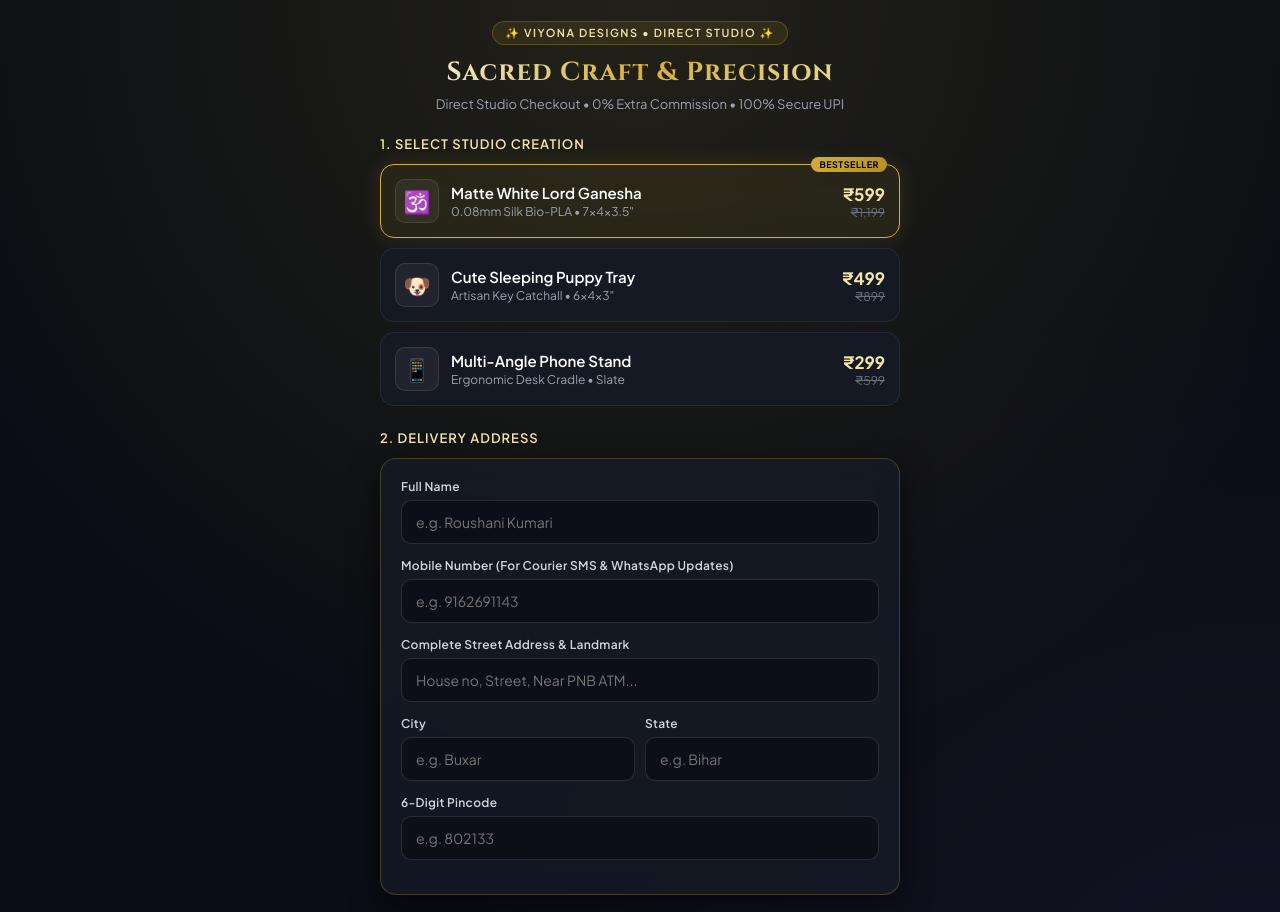
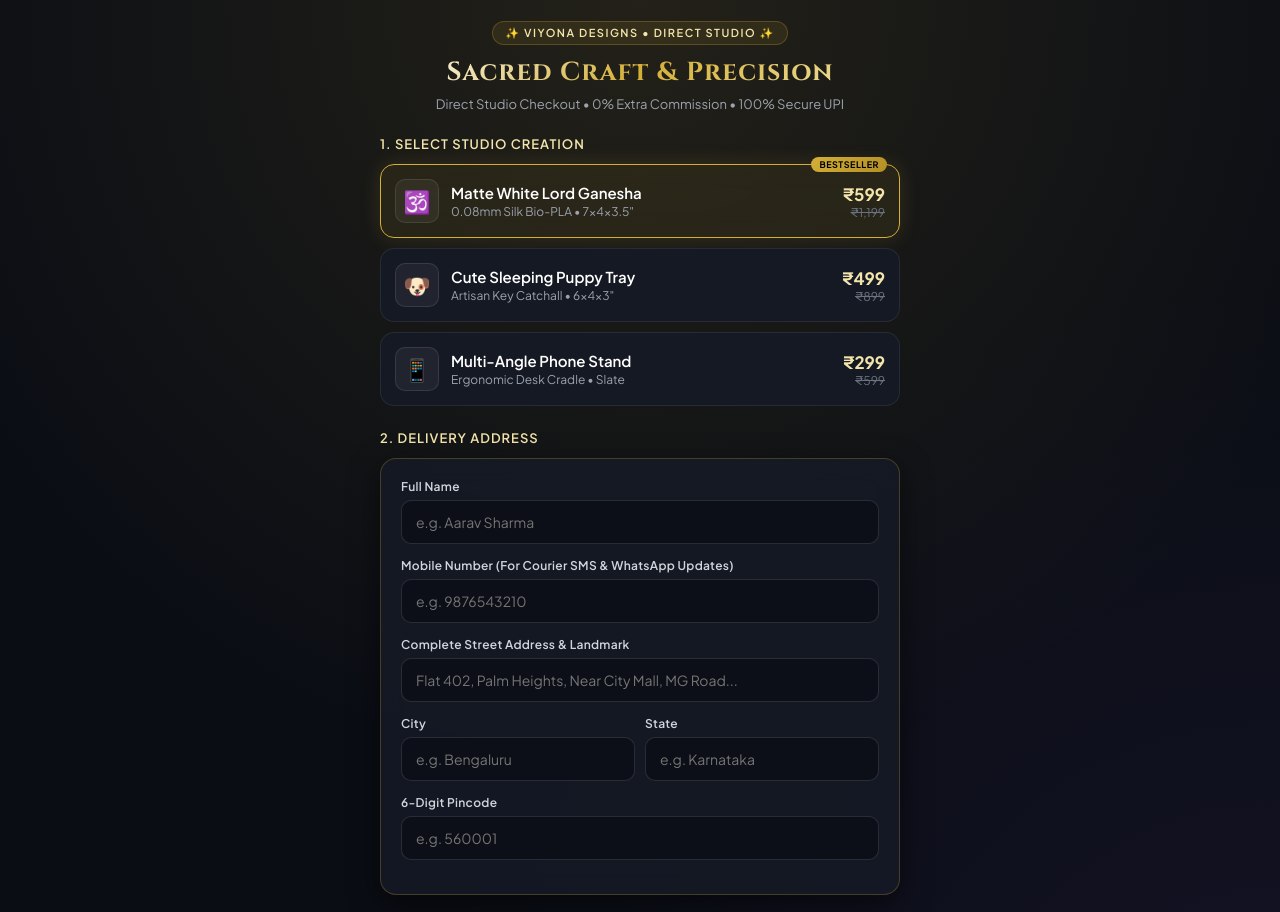
Before and after one commit to ravisharmavashishtha/viyona-commerce-backend, a website: page index.html in a window 1280 px wide. Shown: the top 912 px of the page. Drawn offline with Linux system fonts and the light colour scheme.

Commit message:
refactor: use clean generic sample names, numbers, and addresses across UI and APIs

```diff
--- a/api/whatsapp.js
+++ b/api/whatsapp.js
@@ -113,7 +113,7 @@ export default async function handler(req, res) {
         if (!pincode) {
           await sendWhatsAppMessage({
             to: from,
-            message: `⚠️ We couldn't detect a 6-digit Pincode in your message. Please include your 6-digit delivery pincode (e.g. 802133 or 411057).`
+            message: `⚠️ We couldn't detect a 6-digit Pincode in your message. Please include your 6-digit delivery pincode (e.g. 560001 or 110001).`
           });
           return res.status(200).json({ status: 'pincode_missing' });
         }
--- a/index.html
+++ b/index.html
@@ -427,33 +427,33 @@
 
       <div class="form-group">
         <label>Full Name</label>
-        <input type="text" id="custName" class="form-input" placeholder="e.g. Roushani Kumari" required>
+        <input type="text" id="custName" class="form-input" placeholder="e.g. Aarav Sharma" required>
       </div>
 
       <div class="form-group">
         <label>Mobile Number (For Courier SMS & WhatsApp Updates)</label>
-        <input type="tel" id="custPhone" class="form-input" placeholder="e.g. 9162691143" maxlength="10" required>
+        <input type="tel" id="custPhone" class="form-input" placeholder="e.g. 9876543210" maxlength="10" required>
       </div>
 
       <div class="form-group">
         <label>Complete Street Address & Landmark</label>
-        <input type="text" id="custAddress" class="form-input" placeholder="House no, Street, Near PNB ATM..." required>
+        <input type="text" id="custAddress" class="form-input" placeholder="Flat 402, Palm Heights, Near City Mall, MG Road..." required>
       </div>
 
       <div class="form-row">
         <div class="form-group">
           <label>City</label>
-          <input type="text" id="custCity" class="form-input" placeholder="e.g. Buxar" required>
+          <input type="text" id="custCity" class="form-input" placeholder="e.g. Bengaluru" required>
         </div>
         <div class="form-group">
           <label>State</label>
-          <input type="text" id="custState" class="form-input" placeholder="e.g. Bihar" required>
+          <input type="text" id="custState" class="form-input" placeholder="e.g. Karnataka" required>
         </div>
       </div>
 
       <div class="form-group">
         <label>6-Digit Pincode</label>
-        <input type="text" id="custPincode" class="form-input" placeholder="e.g. 802133" maxlength="6" oninput="checkEta(this.value)" required>
+        <input type="text" id="custPincode" class="form-input" placeholder="e.g. 560001" maxlength="6" oninput="checkEta(this.value)" required>
       </div>
 
       <!-- Live ETA Badge -->
```
Also changed, not shown: api/phonepe.js (+6 -6 lines), public/index.html (+6 -6 lines), tests/simulate_pipeline.js (+3 -3 lines).
